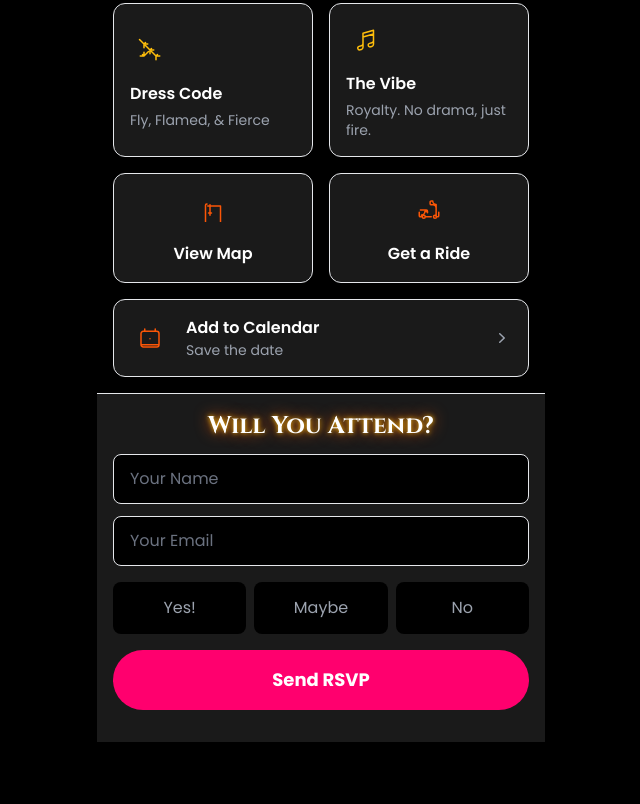
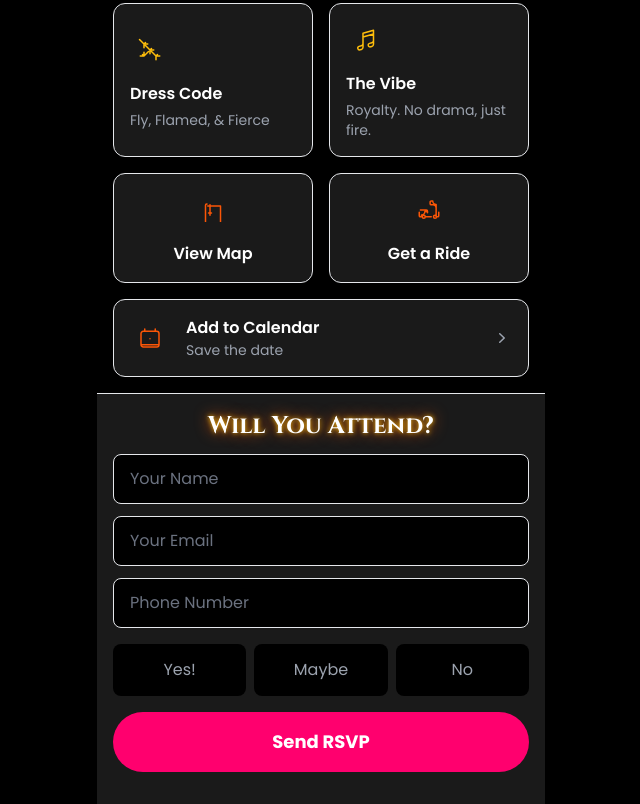
Before and after one commit to cyber-press/aj-pre-birthday-app, a plain HTML site: page index.html in a window 1280 px wide. Shown: the part 335-1139 px from the top of the page, without its empty margins (319-959 px from the left). Before the commit the page ends 1077 px from the top, so only its background shows below. Drawn offline with nearby package versions, Linux system fonts and the light colour scheme.

Commit message:
Update index.html

```diff
--- a/index.html
+++ b/index.html
@@ -147,6 +147,8 @@
                 <div class="space-y-3">
                     <input type="text" name="name" placeholder="Your Name" required class="w-full bg-black border border-[var(--ember-orange)]/50 text-white rounded-lg px-4 py-3 placeholder-gray-500 focus:outline-none focus:ring-2 focus:ring-[var(--ember-orange)]">
                     <input type="email" name="email" placeholder="Your Email" required class="w-full bg-black border border-[var(--ember-orange)]/50 text-white rounded-lg px-4 py-3 placeholder-gray-500 focus:outline-none focus:ring-2 focus:ring-[var(--ember-orange)]">
+                    <!-- PHONE NUMBER FIELD ADDED -->
+                    <input type="tel" name="phone" placeholder="Phone Number" required class="w-full bg-black border border-[var(--ember-orange)]/50 text-white rounded-lg px-4 py-3 placeholder-gray-500 focus:outline-none focus:ring-2 focus:ring-[var(--ember-orange)]">
                 </div>
                  <div class="flex flex-wrap justify-center gap-2 my-4">
                     <input type="radio" id="rsvp-yes" name="attendance" value="yes" class="hidden" required>
```
